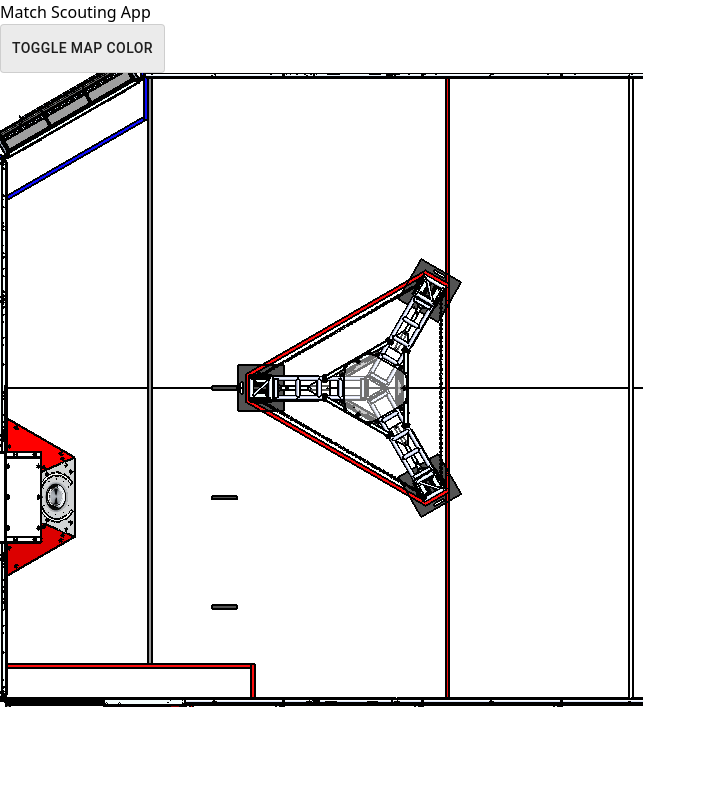
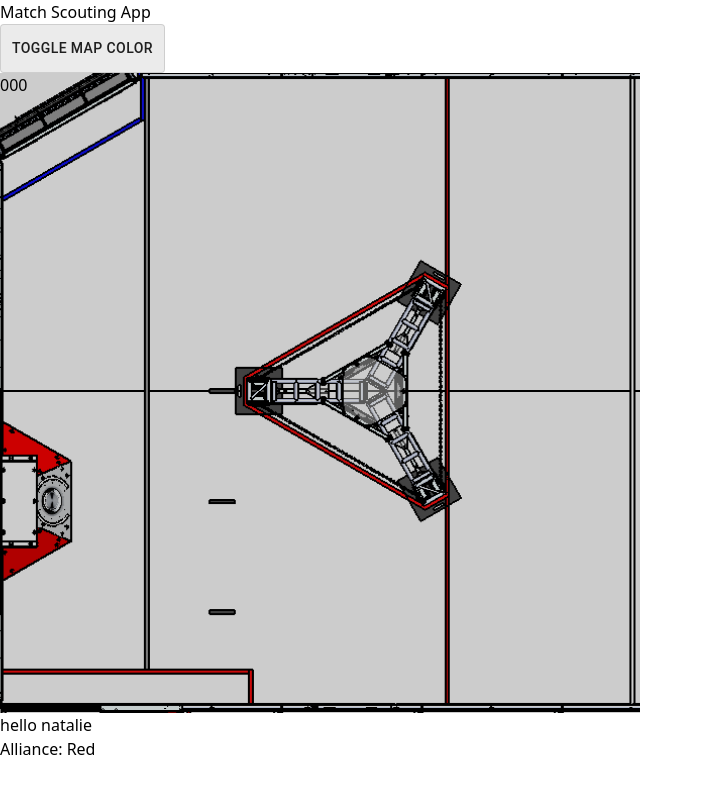
Before and after one commit to 4201VitruvianBots/scouting-app-2024, a React (Vite) app in the folder client/: page /match in a window 1280 px wide. Shown: the top 794 px of the page, without its empty margins (0-706 px from the left). Built offline with nearby package versions, Linux system fonts and the light colour scheme.

Commit message:
added area color buttons
note: wrong branch for this change, but this was just to play around and see how these buttons could work. buttons still need to be matched with the field flipping!

```diff
--- a/client/src/apps/match/MatchApp.tsx
+++ b/client/src/apps/match/MatchApp.tsx
@@ -4,12 +4,26 @@ import { ToggleButton } from '@mui/material';
 import { useState } from 'react';
 
 function MatchApp() {
-    const [currentImage, setCurrentImage] = useState(fieldmapRED);
+    const [isBlueAlliance, setIsBlueAlliance] = useState(false);
+    const currentImage = isBlueAlliance ? fieldmapBLUE : fieldmapRED; //use this boolean whenever switching from red/blue is needed
+    const [counterNear, setCounterNear] = useState(0);
+    const [counterMid, setCounterMid] = useState(0);
+    const [counterFar, setCounterFar] = useState(0);
+
     const handleToggle = () => {
-        setCurrentImage(
-            currentImage === fieldmapRED ? fieldmapBLUE : fieldmapRED
-        );
+        setIsBlueAlliance(!isBlueAlliance);
     };
+
+    function addOneNear(){
+        setCounterNear(counterNear + 1);
+    };
+    function addOneMid(){
+        setCounterMid(counterMid + 1);
+    };
+    function addOneFar(){
+        setCounterFar(counterFar + 1);
+    };
+
 
     return (
         <>
@@ -18,10 +32,35 @@ function MatchApp() {
             <ToggleButton
                 value='check'
                 selected={currentImage === fieldmapRED}
-                onChange={handleToggle}>
+                onChange={handleToggle}
+                className='font-serif'>
                 Toggle Map Color
             </ToggleButton>
-            <img src={currentImage} />
+
+            {/* <div style={{ backgroundImage: `url(${currentImage})` }}> */}
+                <div
+                    style={{
+                        backgroundImage: `url(${currentImage})`,
+                        backgroundSize: 'cover',
+                        backgroundPosition: 'center',
+                        height: '40em',
+                        width: '40em',
+                        objectFit: 'contain',
+                        filter: 'brightness(80%)',
+                        alignSelf:'center'
+
+                    }}>
+
+                       <button className='bg-orange-500 w-1/3 h-full md:bg-opacity-50 font-semibold  text-white text-6xl font-sans'  onClick={addOneNear} id='one'>{counterNear}</button>
+                       <button className='bg-blue-500 w-1/3 h-full md:bg-opacity-50 font-semibold  text-white text-6xl font-sans' onClick={addOneMid} id='one'>{counterMid}</button>
+                       <button className='bg-green-500 w-1/3 h-full md:bg-opacity-50 font-semibold  text-white text-6xl font-sans' onClick={addOneFar} id='one'>{counterFar}</button>
+
+                    </div>
+                < p>hello {isBlueAlliance ? 'world' : 'natalie'}</p>
+
+
+            {/* <img src={currentImage} className='background-image' /> */}
+            <p>Alliance: {isBlueAlliance ? 'Blue' : 'Red'}</p>
         </>
     );
 }
```
